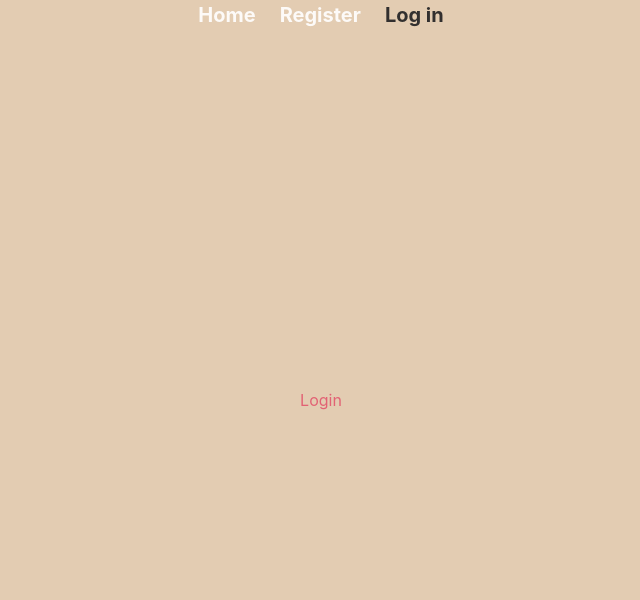
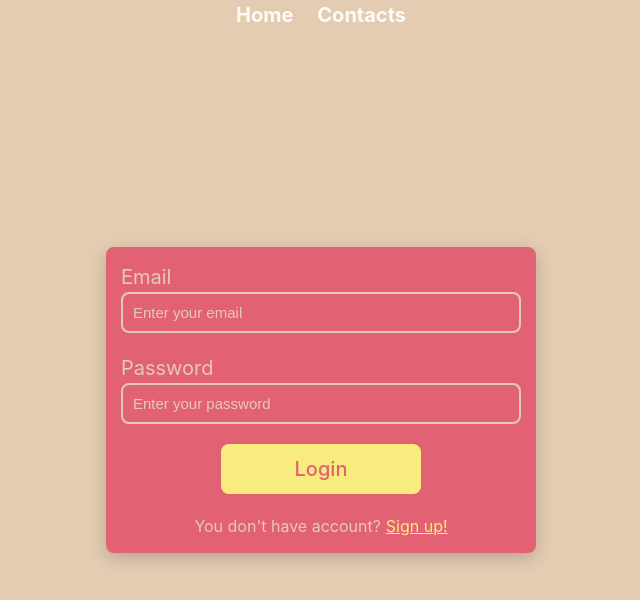
Before and after one commit to Alina-ps/goit-react-hw-08, a React (Vite) app: page /login in a window 1280 px wide. Shown: the top 600 px of the page, without its empty margins (319-959 px from the left). Built offline with nearby package versions, Linux system fonts and the light colour scheme; no server answers.

Commit message:
register login pages

```diff
--- a/src/components/App/App.jsx
+++ b/src/components/App/App.jsx
@@ -12,16 +12,17 @@ import Login from '../../pages/Login/Login';
 import Register from '../../pages/Register/Register';
 import NotFound from '../../pages/NotFound/NotFound';
 import Header from '../Header/Header';
+import Layout from '../Layout/Layout';
 
 function App() {
-  const loading = useSelector(selectLoading);
-  const error = useSelector(selectError);
+  // const loading = useSelector(selectLoading);
+  // const error = useSelector(selectError);
 
-  const dispatch = useDispatch();
+  // const dispatch = useDispatch();
 
-  useEffect(() => {
-    dispatch(fetchContacts());
-  }, [dispatch]);
+  // useEffect(() => {
+  //   dispatch(fetchContacts());
+  // }, [dispatch]);
 
   return (
     <div>
@@ -33,11 +34,12 @@ function App() {
       {loading && <h1>Loading...</h1>}
       {error && <h2>Something went wrong. Please try again!</h2>} */}
       <Routes>
-        <Route path="/" element={<Home />} />
-        <Route path="/contacts" element={<Contacts />} />
+        <Route path="/" element={<Layout />}>
+          <Route index element={<Home />} />
+          <Route path="/contacts" element={<Contacts />} />
+        </Route>
         <Route path="/login" element={<Login />} />
         <Route path="/register" element={<Register />} />
-
         <Route path="*" element={<NotFound />} />
       </Routes>
     </div>
--- a/src/components/Header/Header.jsx
+++ b/src/components/Header/Header.jsx
@@ -12,12 +12,15 @@ const Header = () => {
       <NavLink className={buildLinkClass} to="/">
         Home
       </NavLink>
-      <NavLink className={buildLinkClass} to="/register">
+      <NavLink className={buildLinkClass} to="/contacts">
+        Contacts
+      </NavLink>
+      {/* <NavLink className={buildLinkClass} to="/register">
         Register
       </NavLink>
       <NavLink className={buildLinkClass} to="/login">
         Log in
-      </NavLink>
+      </NavLink> */}
     </div>
   );
 };
--- /dev/null
+++ b/src/components/Layout/Layout.jsx
@@ -0,0 +1,13 @@
+import { Outlet } from 'react-router-dom';
+import Header from '../Header/Header';
+
+const Layout = () => {
+  return (
+    <div>
+      <Header />
+      <Outlet />
+    </div>
+  );
+};
+
+export default Layout;
--- a/src/pages/Contacts/Contacts.jsx
+++ b/src/pages/Contacts/Contacts.jsx
@@ -1,5 +1,11 @@
+import ContactList from '../../components/ContactList/ContactList';
+
 const Contacts = () => {
-  return <div>Contacts</div>;
+  return (
+    <div>
+      <ContactList />
+    </div>
+  );
 };
 
 export default Contacts;
--- a/src/pages/Home/Home.jsx
+++ b/src/pages/Home/Home.jsx
@@ -1,5 +1,18 @@
+import { Link } from 'react-router-dom';
+import s from './Home.module.css';
+
 const Home = () => {
-  return <div>Home</div>;
+  return (
+    <div>
+      <h1 className={s.title}>Welcome to My Contacts App</h1>
+      <p className={s.subtitle}>Register to access your contacts list -- </p>
+      <button className={s.btn} type="submit">
+        <Link to="/register" className={s.span}>
+          Register
+        </Link>
+      </button>
+    </div>
+  );
 };
 
 export default Home;
--- /dev/null
+++ b/src/pages/Home/Home.module.css
@@ -0,0 +1,53 @@
+:root {
+  --first-color: #e3ccb2;
+  --second-color: #f9ec7e;
+  --third-color: #e26274;
+}
+
+.container {
+  max-width: 400px;
+  margin: 0 auto;
+  padding: 20px;
+  text-align: center;
+}
+
+.title {
+  font-size: 60px;
+  margin-bottom: 20px;
+}
+
+.subtitle {
+  font-size: 32px;
+  margin-bottom: 40px;
+}
+
+.btn {
+  width: 150px;
+  margin: 0 auto;
+  font-size: 15px;
+  margin-bottom: 10px;
+  background-color: var(--second-color);
+  color: var(--third-color);
+  transition: transform 250ms ease, opacity 250ms ease, box-shadow 250ms ease,
+    background-color 250ms ease;
+}
+
+.btn:active {
+  transform: scale(0.95);
+}
+
+.btn:focus {
+  outline: 0;
+}
+
+.btn:hover,
+.btn:active {
+  box-shadow: 0 5px 15px rgba(0, 0, 0, 0.3);
+  background-color: var(--second-color);
+  opacity: 0.6;
+}
+
+.span {
+  color: var(--third-color);
+  text-decoration: none;
+}
--- a/src/pages/Login/Login.jsx
+++ b/src/pages/Login/Login.jsx
@@ -1,5 +1,58 @@
+import { ErrorMessage, Field, Form, Formik } from 'formik';
+import s from './Login.module.css';
+import { Link } from 'react-router-dom';
+
 const Login = () => {
-  return <div>Login</div>;
+  const initialValues = {
+    email: '',
+    password: '',
+  };
+  const handleSubmit = (values, actions) => {
+    console.log(values);
+    actions.resetForm();
+  };
+  return (
+    <div>
+      <Formik initialValues={initialValues} onSubmit={handleSubmit}>
+        <Form className={s.form}>
+          <label className={s.label}>
+            Email
+            <Field
+              className={s.input}
+              type="email"
+              name="email"
+              placeholder="Enter your email"
+            />
+            <ErrorMessage name="email" component="span" className={s.error} />
+          </label>
+          <label className={s.label}>
+            Password
+            <Field
+              className={s.input}
+              type="password"
+              name="password"
+              placeholder="Enter your password"
+            />
+            <ErrorMessage
+              name="password"
+              component="span"
+              className={s.error}
+            />
+          </label>
+
+          <button className={s.btn} type="submit">
+            Login
+          </button>
+          <p className={s.text}>
+            You don't have account?
+            <Link to="/register" className={s.span}>
+              Sign up!
+            </Link>
+          </p>
+        </Form>
+      </Formik>
+    </div>
+  );
 };
 
 export default Login;
--- /dev/null
+++ b/src/pages/Login/Login.module.css
@@ -0,0 +1,104 @@
+:root {
+  --first-color: #e3ccb2;
+  --second-color: #f9ec7e;
+  --third-color: #e26274;
+}
+
+.form {
+  display: flex;
+  flex-direction: column;
+  margin: 0 auto;
+  padding: 15px;
+  width: 200px;
+  gap: 10px;
+  border: 2px solid var(--first-color);
+  background-color: var(--third-color);
+  border-radius: 8px;
+  border: none;
+  box-shadow: 0 5px 15px rgba(95, 80, 80, 0.3);
+}
+
+.label {
+  display: flex;
+  flex-direction: column;
+  margin-bottom: 10px;
+  font-size: 15px;
+  color: var(--first-color);
+}
+
+.input {
+  background-color: var(--third-color);
+  border: 2px solid var(--first-color);
+  color: var(--first-color);
+  outline: none;
+  border-radius: 8px;
+  padding: 10px;
+  font-size: 13px;
+  cursor: pointer;
+  transition: border 250ms ease;
+}
+
+.input:active,
+.input:hover,
+.input:focus {
+  border: 2px solid var(--second-color);
+}
+
+.input::placeholder {
+  color: var(--first-color);
+}
+
+.btn {
+  width: 150px;
+  margin: 0 auto;
+  font-size: 15px;
+  margin-bottom: 10px;
+  background-color: var(--second-color);
+  color: var(--third-color);
+  transition: transform 250ms ease, opacity 250ms ease, box-shadow 250ms ease,
+    background-color 250ms ease;
+}
+
+.btn:active {
+  transform: scale(0.95);
+}
+
+.btn:focus {
+  outline: 0;
+}
+
+.btn:hover,
+.btn:active {
+  box-shadow: 0 5px 15px rgba(0, 0, 0, 0.3);
+  background-color: var(--second-color);
+  opacity: 0.6;
+}
+
+.text {
+  color: var(--first-color);
+  margin: 0 auto;
+}
+
+.span {
+  color: var(--second-color);
+  margin-left: 5px;
+}
+
+@media screen and (min-width: 768px) {
+  .form {
+    width: 400px;
+  }
+
+  .label {
+    font-size: 20px;
+  }
+
+  .input {
+    font-size: 15px;
+  }
+
+  .btn {
+    width: 200px;
+    font-size: 20px;
+  }
+}
--- a/src/pages/Register/Register.jsx
+++ b/src/pages/Register/Register.jsx
@@ -1,5 +1,73 @@
+import { ErrorMessage, Field, Form, Formik } from 'formik';
+import s from './Register.module.css';
+import { Link } from 'react-router-dom';
+
 const Register = () => {
-  return <div>Register</div>;
+  const initialValues = {
+    name: '',
+    email: '',
+    password: '',
+  };
+  const handleSubmit = (values, actions) => {
+    console.log(values);
+    actions.resetForm();
+  };
+  return (
+    <div>
+      <Formik initialValues={initialValues} onSubmit={handleSubmit}>
+        <Form className={s.form}>
+          <label className={s.label}>
+            Username
+            <Field
+              className={s.input}
+              type="text"
+              name="username"
+              placeholder="Enter your name"
+            />
+            <ErrorMessage
+              name="username"
+              component="span"
+              className={s.error}
+            />
+          </label>
+          <label className={s.label}>
+            Email
+            <Field
+              className={s.input}
+              type="email"
+              name="email"
+              placeholder="Enter your email"
+            />
+            <ErrorMessage name="email" component="span" className={s.error} />
+          </label>
+          <label className={s.label}>
+            Password
+            <Field
+              className={s.input}
+              type="password"
+              name="password"
+              placeholder="Enter your password"
+            />
+            <ErrorMessage
+              name="password"
+              component="span"
+              className={s.error}
+            />
+          </label>
+
+          <button className={s.btn} type="submit">
+            Register
+          </button>
+          <p className={s.text}>
+            You already have account?
+            <Link to="/login" className={s.span}>
+              Log in
+            </Link>
+          </p>
+        </Form>
+      </Formik>
+    </div>
+  );
 };
 
 export default Register;
--- /dev/null
+++ b/src/pages/Register/Register.module.css
@@ -0,0 +1,104 @@
+:root {
+  --first-color: #e3ccb2;
+  --second-color: #f9ec7e;
+  --third-color: #e26274;
+}
+
+.form {
+  display: flex;
+  flex-direction: column;
+  margin: 0 auto;
+  padding: 15px;
+  width: 200px;
+  gap: 10px;
+  border: 2px solid var(--first-color);
+  background-color: var(--third-color);
+  border-radius: 8px;
+  border: none;
+  box-shadow: 0 5px 15px rgba(95, 80, 80, 0.3);
+}
+
+.label {
+  display: flex;
+  flex-direction: column;
+  margin-bottom: 10px;
+  font-size: 15px;
+  color: var(--first-color);
+}
+
+.input {
+  background-color: var(--third-color);
+  border: 2px solid var(--first-color);
+  color: var(--first-color);
+  outline: none;
+  border-radius: 8px;
+  padding: 10px;
+  font-size: 13px;
+  cursor: pointer;
+  transition: border 250ms ease;
+}
+
+.input:active,
+.input:hover,
+.input:focus {
+  border: 2px solid var(--second-color);
+}
+
+.input::placeholder {
+  color: var(--first-color);
+}
+
+.btn {
+  width: 150px;
+  margin: 0 auto;
+  font-size: 15px;
+  margin-bottom: 10px;
+  background-color: var(--second-color);
+  color: var(--third-color);
+  transition: transform 250ms ease, opacity 250ms ease, box-shadow 250ms ease,
+    background-color 250ms ease;
+}
+
+.btn:active {
+  transform: scale(0.95);
+}
+
+.btn:focus {
+  outline: 0;
+}
+
+.btn:hover,
+.btn:active {
+  box-shadow: 0 5px 15px rgba(0, 0, 0, 0.3);
+  background-color: var(--second-color);
+  opacity: 0.6;
+}
+
+.text {
+  color: var(--first-color);
+  margin: 0 auto;
+}
+
+.span {
+  color: var(--second-color);
+  margin-left: 5px;
+}
+
+@media screen and (min-width: 768px) {
+  .form {
+    width: 400px;
+  }
+
+  .label {
+    font-size: 20px;
+  }
+
+  .input {
+    font-size: 15px;
+  }
+
+  .btn {
+    width: 200px;
+    font-size: 20px;
+  }
+}
```
